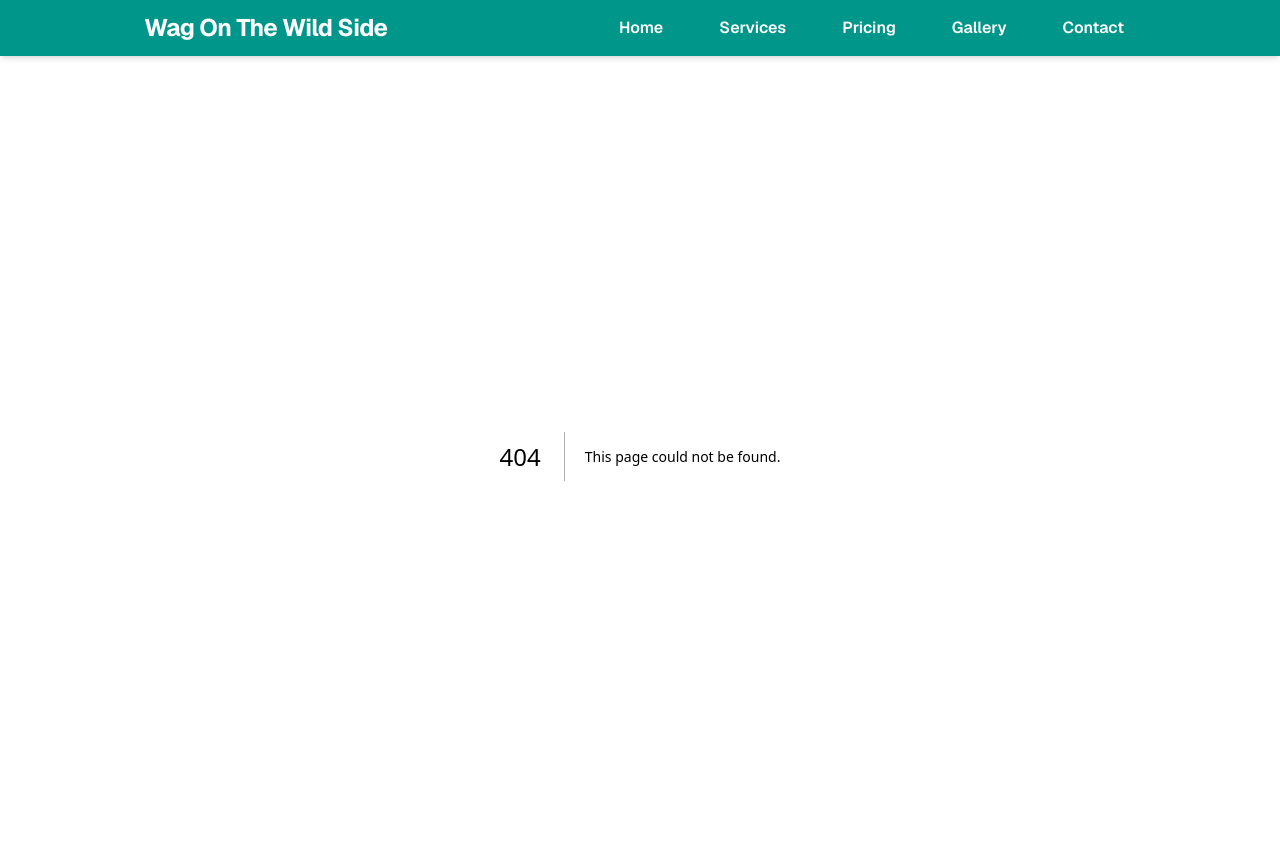
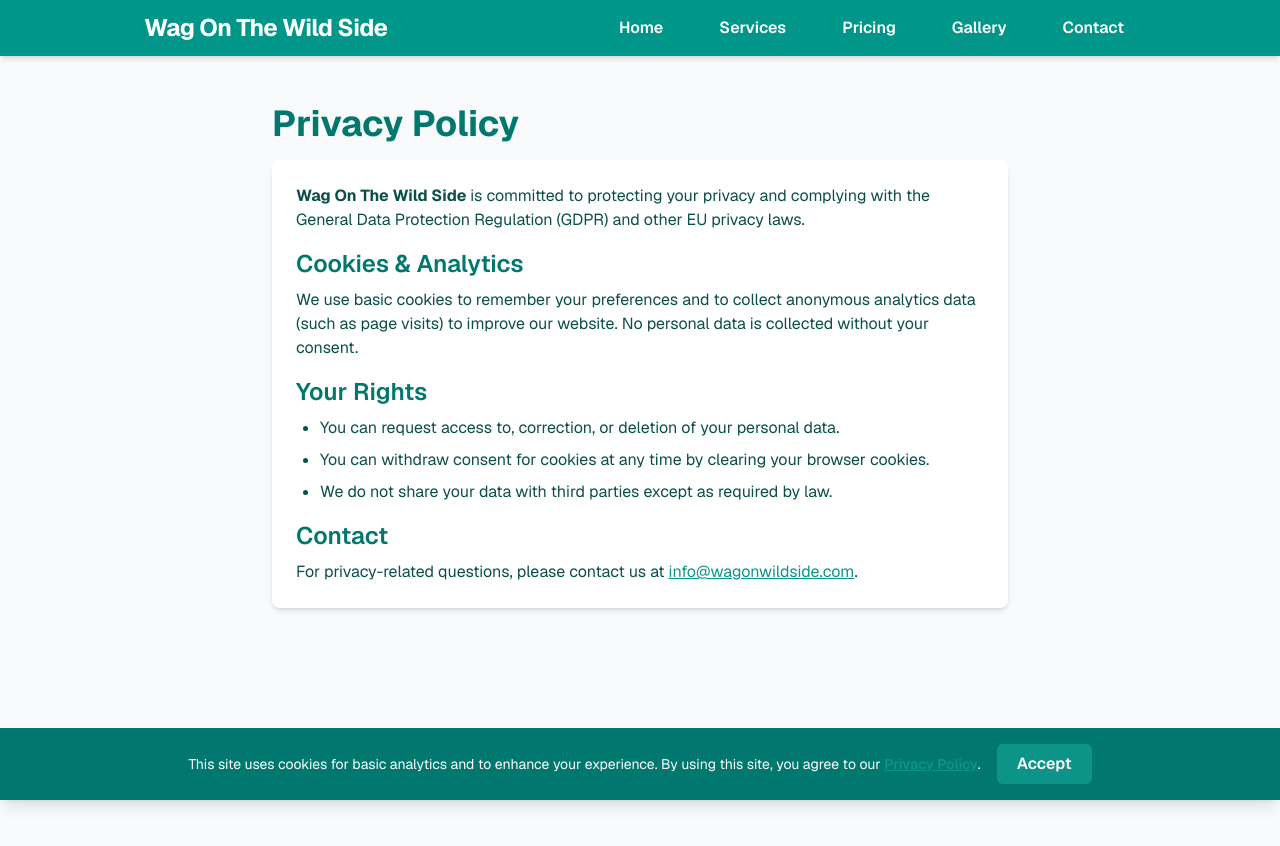
Before and after one commit to ross-kirk/public_wag_frontend, a Next.js app: page /privacy in a window 1280 px wide. Before the commit this address had no page. Shown: the top 846 px of the page. After the commit the page ends 800 px from the top, so only its background shows below. Built offline with nearby package versions, Linux system fonts and the light colour scheme.

Commit message:
Privacy and email updates

```diff
--- a/src/app/layout.tsx
+++ b/src/app/layout.tsx
@@ -1,7 +1,9 @@
+"use client";
 import type { Metadata } from "next";
 import { Geist, Geist_Mono } from "next/font/google";
 import "./globals.css";
 import Navbar from "@/components/Navbar";
+import { useEffect, useState } from "react";
 
 const geistSans = Geist({
   variable: "--font-geist-sans",
@@ -23,6 +25,19 @@ export default function RootLayout({
 }: Readonly<{
   children: React.ReactNode;
 }>) {
+  const [showBanner, setShowBanner] = useState(false);
+
+  useEffect(() => {
+    if (typeof window !== "undefined") {
+      setShowBanner(!localStorage.getItem("cookieConsent"));
+    }
+  }, []);
+
+  const acceptCookies = () => {
+    localStorage.setItem("cookieConsent", "true");
+    setShowBanner(false);
+  };
+
   return (
     <html lang="en">
       <body
@@ -30,6 +45,22 @@ export default function RootLayout({
       >
         <Navbar />
         {children}
+        <footer className="w-full text-center text-[10px] text-white/40 py-2 select-none pointer-events-none">
+          © CorkscrewSoftware 2025
+        </footer>
+        {showBanner && (
+          <div className="fixed bottom-0 left-0 w-full bg-teal-700 text-white p-4 flex flex-col sm:flex-row items-center justify-center gap-4 z-50 shadow-lg">
+            <span className="text-sm">
+              This site uses cookies for basic analytics and to enhance your experience. By using this site, you agree to our <a href="/privacy" className="underline text-white font-semibold">Privacy Policy</a>.
+            </span>
+            <button
+              className="bg-white text-teal-700 font-bold px-4 py-2 rounded hover:bg-teal-100 transition-colors"
+              onClick={acceptCookies}
+            >
+              Accept
+            </button>
+          </div>
+        )}
       </body>
     </html>
   );
--- /dev/null
+++ b/src/app/privacy/page.tsx
@@ -0,0 +1,26 @@
+export default function Privacy() {
+  return (
+    <main className="max-w-3xl mx-auto py-12 px-4 text-teal-900">
+      <h1 className="text-4xl font-bold mb-4 text-teal-700">Privacy Policy</h1>
+      <section className="bg-white p-6 rounded-lg shadow-md text-base space-y-4">
+        <p>
+          <strong>Wag On The Wild Side</strong> is committed to protecting your privacy and complying with the General Data Protection Regulation (GDPR) and other EU privacy laws.
+        </p>
+        <h2 className="text-2xl font-semibold mb-2 text-teal-700">Cookies & Analytics</h2>
+        <p>
+          We use basic cookies to remember your preferences and to collect anonymous analytics data (such as page visits) to improve our website. No personal data is collected without your consent.
+        </p>
+        <h2 className="text-2xl font-semibold mb-2 text-teal-700">Your Rights</h2>
+        <ul className="list-disc pl-6 space-y-2">
+          <li>You can request access to, correction, or deletion of your personal data.</li>
+          <li>You can withdraw consent for cookies at any time by clearing your browser cookies.</li>
+          <li>We do not share your data with third parties except as required by law.</li>
+        </ul>
+        <h2 className="text-2xl font-semibold mb-2 text-teal-700">Contact</h2>
+        <p>
+          For privacy-related questions, please contact us at <a href="mailto:info@wagonwildside.com" className="underline text-teal-600">info@wagonwildside.com</a>.
+        </p>
+      </section>
+    </main>
+  );
+}
```
